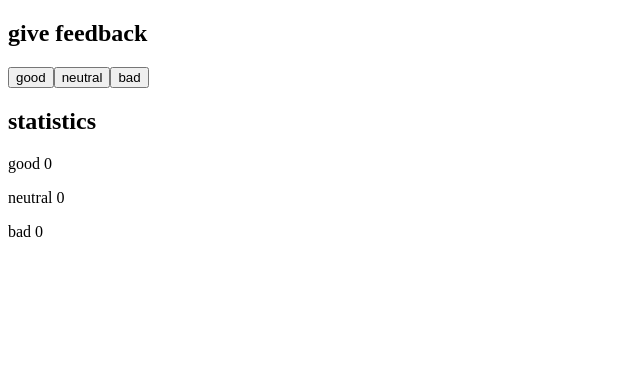
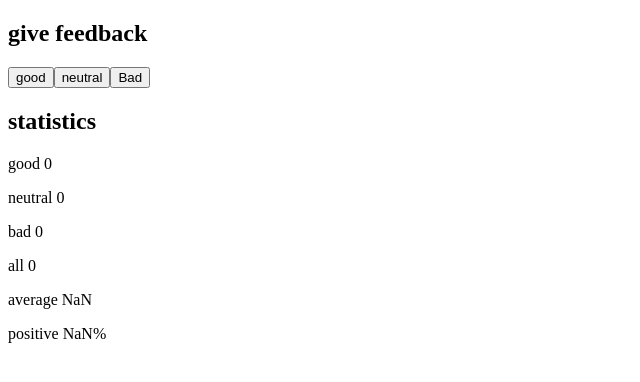
Before and after one commit to ZamanS94/UniofHelsinki_FullStackOpen, a React (Vite) app in the folder part1/: page / in a window 1280 px wide. Shown: the top 382 px of the page, without its empty margins (0-640 px from the left). Built offline with nearby package versions, Linux system fonts and the light colour scheme.

Commit message:
1.7 unicafe step2

```diff
--- a/part1/src/App.jsx
+++ b/part1/src/App.jsx
@@ -1,39 +1,45 @@
 import { useState } from 'react'
-
-
-const Button = ({ handleClick, text }) => (
-  <button onClick={handleClick}>
-    {text}
-  </button>
-)
 
 const App = () => {
   const [good, setGood] = useState(0)
   const [neutral, setNeutral] = useState(0)
   const [bad, setBad] = useState(0)
+  const [total, setTotal] = useState(0)
 
   const handleGoodClick = () => {
+    const updatedgood = good + 1
     setGood(good + 1)
+    setTotal(updatedgood+bad+neutral)
+    console.log("g",total)
   }
 
   const handleNeutralClick = () => {
+    const updatedneutral = neutral +1
     setNeutral(neutral + 1)
+    setTotal(good+bad+updatedneutral)
+    console.log("n",total)
   }
 
   const handleBadClick = () => {
+    const updatedbad = bad +1
     setBad(bad + 1)
+    setTotal(good+neutral+updatedbad)
+    console.log("bad",total)
   }
 
   return (
     <div>
       <h2>give feedback</h2>
-      <Button handleClick={handleGoodClick} text='good' />
-      <Button handleClick={handleNeutralClick} text='neutral' />
-      <Button handleClick={handleBadClick} text='bad' />
+      <button onClick={handleGoodClick}>good</button>
+      <button onClick={handleNeutralClick}>neutral</button>
+      <button onClick={handleBadClick}>Bad</button>
       <h2>statistics</h2>
       <p>good {good}</p>
       <p>neutral {neutral}</p>
       <p>bad {bad}</p>
+      <p>all {total}</p>
+      <p>average {(good - bad ) / total}</p>
+      <p>positive {good/total*100}%</p>
     </div>
   )
 }
```
